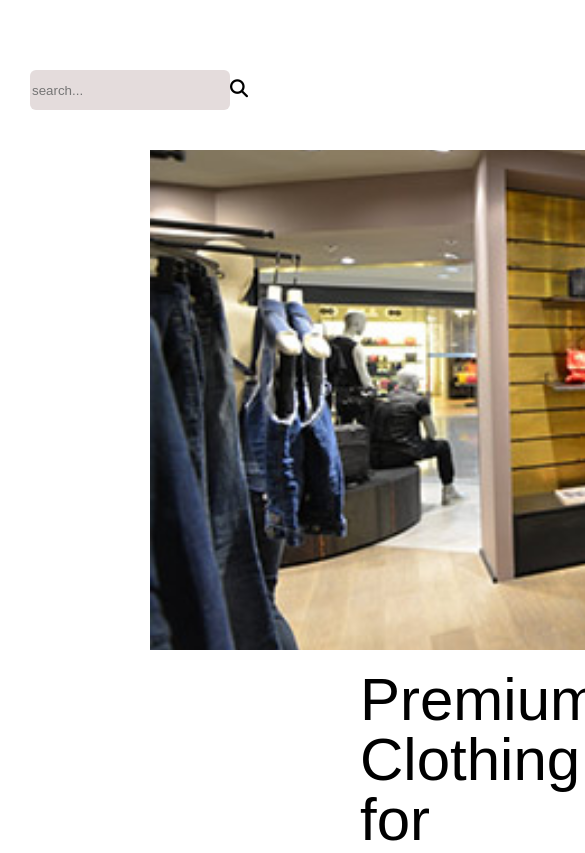
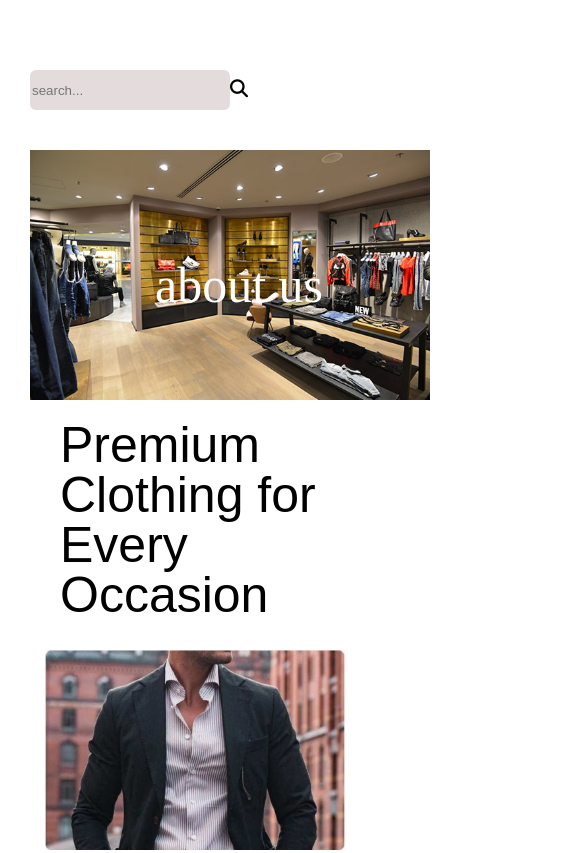
Before and after one commit to Khurtsoo/Shopping-center, a plain HTML site: page about.html in a window 390 px wide. Shown: the top 853 px of the page, 585 px wide, since content can reach past the window. Drawn offline with nearby package versions, Linux system fonts and the light colour scheme; files that its build step writes are made by us from their sources; a web font is replaced by a local one.

Commit message:
add about.scss

```diff
--- a/scss/_about.scss
+++ b/scss/_about.scss
@@ -45,3 +45,49 @@
     margin-top: 10px;
     margin-bottom: 20px;
 }
+
+
+@media (max-width: 1024px) {
+    .tag-11 {
+        width: 800px;
+        margin-left: 80px;
+    }
+    .tag-12 {
+        left: 320px;
+    }
+    .tag-13 {
+        margin-left: 100px;
+    }
+}
+
+@media (max-width: 768px) {
+    .tag-11 {
+        width: 580px;
+        height: 400px;
+    }
+
+    .tag-12  {
+        left: 210px;
+        top: 190px;
+    }
+    .tag-13 {
+        margin-left: 80px;
+    }
+}
+
+@media (max-width: 480px) {
+    .tag-11 {
+        width: 400px;
+        height: 250px;
+        margin-left: 0px;
+    }
+    .tag-12 {
+        left: 125px;
+        top: 110px;
+    }
+    .tag-13 {
+        margin-bottom: 30px;
+        margin-left: 30px;
+        font-size: 50px;
+    }
+}
```
